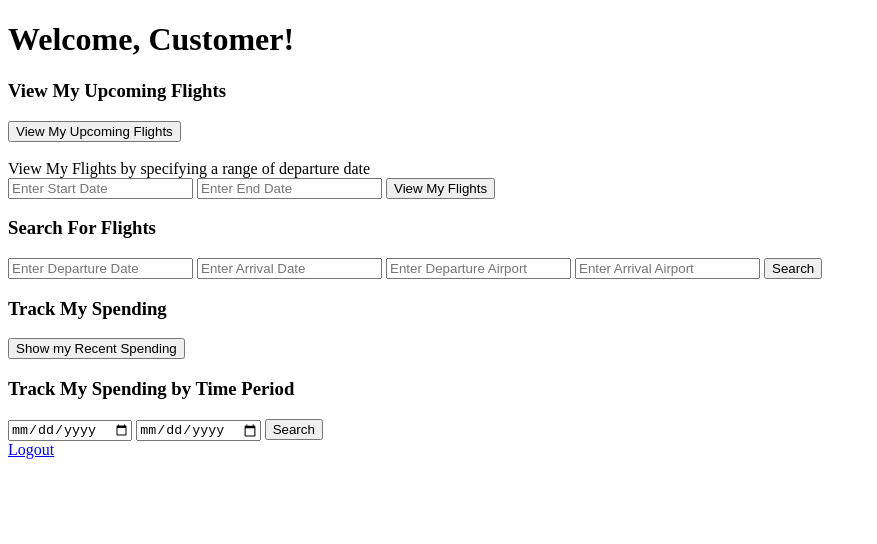
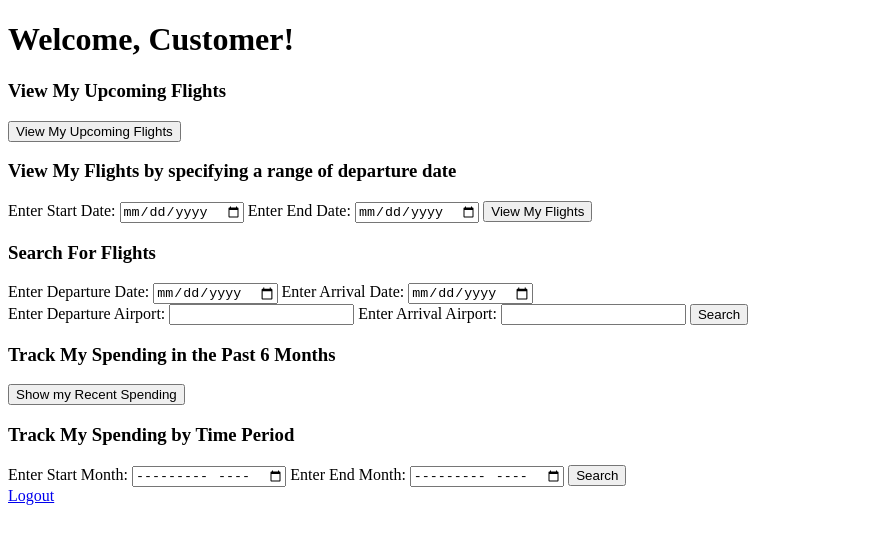
Before and after one commit to X-czh/Air-Ticket-Reservation-System, a Flask app: page /customer/ in a window 1280 px wide. Shown: the top 544 px of the page, without its empty margins (0-877 px from the left). Run offline with Flask 2, Linux system fonts and the light colour scheme; the visitor is signed in with stand-in values (Sample User, id 1).

Commit message:
finish customer

```diff
--- a/air_ticket/templates/customer/index.html
+++ b/air_ticket/templates/customer/index.html
@@ -15,10 +15,14 @@
     <input type="submit" value="View My Upcoming Flights"/>
 </form>
 
-<br> View My Flights by specifying a range of departure date <br>
+
+<h3>View My Flights by specifying a range of departure date</h3>
+
 <form action="viewMyFlightsOption" method="POST">
-    <input type="text" name="start_date" placeholder="Enter Start Date" required/>
-    <input type="text" name="end_date" placeholder="Enter End Date" required/>
+    Enter Start Date:
+    <input type="date" name="start_date" required/>
+    Enter End Date:
+    <input type="date" name="end_date" required/>
     <input type="submit" value="View My Flights"/>
 </form>
 
@@ -65,11 +69,15 @@
 <h3>Search For Flights</h3>
 
 <form action="searchFlights" method="POST">
-    <input type="text" name="departure_date" placeholder="Enter Departure Date" required/>
-    <input type="text" name="arrival_date" placeholder="Enter Arrival Date" required/>
-    <input type="text" name="departure_airport" placeholder="Enter Departure Airport" required/>
-    <input type="text" name="arrival_airport" placeholder="Enter Arrival Airport" required/>
-	<input type="submit" value="Search"/>
+        Enter Departure Date:
+        <input type="date" name="departure_date" required/>
+        Enter Arrival Date:
+        <input type="date" name="arrival_date" required/><br>
+        Enter Departure Airport:
+        <input type="text" name="departure_airport" required/>
+        Enter Arrival Airport:
+        <input type="text" name="arrival_airport" required/>
+        <input type="submit" value="Search"/>
 </form>
 
 {% if result_searchFlights %}
@@ -118,26 +126,27 @@
 {% endif %}
 
 
-<h3>Track My Spending</h3>
+<h3>Track My Spending in the Past 6 Months</h3>
 
 <form action="trackMySpendingDefault" method="POST">
     <input type="submit" value="Show my Recent Spending">
 </form>
 
-{% if total and monthwise %}
-<canvas id="myChart" width="800" height="400"></canvas>
+{% if total %}
+<br>My Total Spending in the Past 6 Month: {{ total }}<br>
+<canvas id="myChart1" width="800" height="400"></canvas>
 <script>
-var ctx = document.getElementById("myChart").getContext('2d');
+var ctx = document.getElementById("myChart1").getContext('2d');
 var myChart = new Chart(ctx, {
     type: 'bar',
     data: {
-        labels: [{% for value in monthwise %}
-                    '{{value.year}}' + '/' + '{{value.month}}',
+        labels: [{% for e in monthwise_label %}
+                    "{{e}}",
                 {% endfor %}],
         datasets: [{
-            label: '# of Votes',
-            data: [{% for value in monthwise %}
-                    {{value.total}},
+            label: 'Spending',
+            data: [{% for e in monthwise_total %}
+                    {{e}},
                 {% endfor %}],
             backgroundColor: [
                 'rgba(255, 99, 132, 0.2)',
@@ -197,60 +206,86 @@ var myChart = new Chart(ctx, {
 <h3> Track My Spending by Time Period </h3>
 
 <form action="trackMySpendingOptional" method="POST">
-    <input type="date" name="start_date" placeholder="Start Date" required/>
-    <input type="date" name="end_date" palceholder="End Date" required/>
+    Enter Start Month:
+    <input type="month" name="start_month" required/>
+    Enter End Month:
+    <input type="month" name="end_month" required/>
     <input type="submit" value="Search"/>
 </form>
-    {% if total and monthwise %}
-    <body>
-    <h3>Total Spending: "{{ total }}"</h3>
-    <canvas id="chart" width="600" height="400"></canvas>
-    <script>
-        var labels = [];
-        {% for value in monthwise %}
-            labels.push({{ value.year }} + {{ value.month }});
-        {% endfor %}
-        console.log(labels);
 
-        var data = [];
-        {% for value in monthwise %}
-            data.push({{ value.total }});
-        {% endfor %}
-        console.log(data);
+{% if total_option %}
+<br>My Total Spending in the Period: {{ total_option }}<br>
+<canvas id="myChart2" width="800" height="400"></canvas>
+<script>
+var ctx = document.getElementById("myChart2").getContext('2d');
+var myChart = new Chart(ctx, {
+    type: 'bar',
+    data: {
+        labels: [{% for e in monthwise_label_option %}
+                    "{{e}}",
+                {% endfor %}],
+        datasets: [{
+            label: 'Spending',
+            data: [{% for e in monthwise_total_option %}
+                    {{e}},
+                {% endfor %}],
+            backgroundColor: [
+                'rgba(255, 99, 132, 0.2)',
+                'rgba(54, 162, 235, 0.2)',
+                'rgba(255, 206, 86, 0.2)',
+                'rgba(75, 192, 192, 0.2)',
+                'rgba(153, 102, 255, 0.2)',
+                'rgba(255, 159, 64, 0.2)'
+            ],
+            borderColor: [
+                'rgba(255,99,132,1)',
+                'rgba(54, 162, 235, 1)',
+                'rgba(255, 206, 86, 1)',
+                'rgba(75, 192, 192, 1)',
+                'rgba(153, 102, 255, 1)',
+                'rgba(255, 159, 64, 1)'
+            ],
+            borderWidth: 1
+        }]
+    },
+    options: {
+        responsive: false,
+        scales: {
+            yAxes: [{
+                ticks: {
+                    beginAtZero:true
+                }
+            }]
+        },
+        hover: {
+            animationDuration: 0
+        },
+        animation: {
+            duration: 1,
+            onComplete: function () {
+                var chartInstance = this.chart,
+                    ctx = chartInstance.ctx;
+                ctx.font = Chart.helpers.fontString(Chart.defaults.global.defaultFontSize, Chart.defaults.global.defaultFontStyle, Chart.defaults.global.defaultFontFamily);
+                ctx.textAlign = 'center';
+                ctx.textBaseline = 'bottom';
 
-        var barData = {
-            labels : labels,
-            datasets : [
-                {
-                    fillColor: "rgba(151,187,205,0.2)",
-                    strokeColor: "rgba(151,187,205,1)",
-                    pointColor: "rgba(151,187,205,1)",
-                    data : data
-                }
-            ]
+                this.data.datasets.forEach(function (dataset, i) {
+                    var meta = chartInstance.controller.getDatasetMeta(i);
+                    meta.data.forEach(function (bar, index) {
+                        var data = dataset.data[index];
+                        ctx.fillText(data, bar._model.x, bar._model.y - 5);
+                    });
+                });
+            }
         }
+    }
+});
+</script>
+{% endif %}
 
-       var mychart = document.getElementById("chart").getContext("2d");
-
-       steps = 10
-       max = 10
-       // draw bar chart
-       new Chart(mychart).Bar(barData, {
-            scaleOverride: true,
-            scaleSteps: steps,
-            scaleStepWidth: Math.ceil(max / steps),
-            scaleStartValue: 0,
-            scaleShowVerticalLines: true,
-            scaleShowGridLines : true,
-            barShowStroke : true,
-            scaleShowLabels: true
-       });
-
-    {% endif %}
-
-    </script>
-    </body>
-
+{% if message_trackMySpendingOptional %}
+    <p><strong>{{ message_trackMySpendingOptional }}</strong></p>
+{% endif %}
 
 <style type="text/css">
     table, th, td{
--- a/air_ticket/views/customer.py
+++ b/air_ticket/views/customer.py
@@ -1,4 +1,6 @@
 from flask import Blueprint, render_template, request, session, redirect
+from datetime import date, datetime, timedelta
+from dateutil.relativedelta import relativedelta
 from air_ticket import conn
 from air_ticket.utils import requires_login_customer
 
@@ -157,25 +159,42 @@ def trackMySpendingDefault():
 	# grabs information
 	customer_email = session['username']
 
+	# computes date
+	end_date = (date.today() + relativedelta(months=+1)).replace(day=1)
+	end_date_str = end_date.strftime('%Y-%m-%d')
+	start_date = end_date - relativedelta(months=+6)
+	start_date_str = start_date.strftime('%Y-%m-%d')
+
 	# cursor used to send queries
 	cursor = conn.cursor()
-	# executes query
+	# query
 	query = '''
 		SELECT SUM(price) as total
 		FROM purchases NATURAL JOIN ticket NATURAL JOIN flight
-		WHERE customer_email = %s AND purchase_date >= DATE_SUB(NOW(), INTERVAL 1 YEAR) '''
-	cursor.execute(query, (customer_email))
-	total = cursor.fetchone()
-	query = '''
-		SELECT YEAR(departure_time) as year, MONTH(departure_time) as month, SUM(price) as total
-		FROM purchases NATURAL JOIN ticket NATURAL JOIN flight
-		WHERE customer_email = %s AND purchase_date >= DATE_SUB(NOW(), INTERVAL 6 MONTH)
-		GROUP BY year, month
-		ORDER BY year DESC, month DESC '''
-	cursor.execute(query, (customer_email))
-	monthwise = cursor.fetchall()
+		WHERE customer_email = %s AND purchase_date >= %s AND purchase_date < %s'''
+
+	# total
+	cursor.execute(query, (customer_email, start_date_str, end_date_str))
+	data = cursor.fetchone()
+	total = data['total']
+
+	# monthwise
+	monthwise_label = []
+	monthwise_total = []
+	end_date = start_date + relativedelta(months=+1)
+	for _ in range(6):
+		start_date_str = start_date.strftime('%Y-%m-%d')
+		end_date_str = end_date.strftime('%Y-%m-%d')
+		cursor.execute(query, (customer_email, start_date_str, end_date_str))
+		monthwise = cursor.fetchone()
+		monthwise_label.append(start_date.strftime('%y/%m'))
+		monthwise_total.append(monthwise['total'] if monthwise['total'] != None else 0)
+		start_date += relativedelta(months=+1)
+		end_date += relativedelta(months=+1)
+
 	cursor.close()
-	return render_template('customer/index.html', total=total, monthwise=monthwise)
+	return render_template('customer/index.html', total=total,
+		monthwise_label=monthwise_label, monthwise_total=monthwise_total)
 
 
 # Track my spending optional view
@@ -184,28 +203,51 @@ def trackMySpendingDefault():
 def trackMySpendingOptional():
 	# grabs information
 	customer_email = session['username']
-	start_date = request.form['start_date']
-	end_date = request.form['end_date']
+	start_month = request.form['start_month']
+	end_month = request.form['end_month']
+
+	# check consistence of months
+	if start_month > end_month:
+		error = 'Error: end month is earlier than start month!'
+		return render_template('customer/index.html', message_trackMySpendingOptional=error)
+
+	# computes date
+	start_date = datetime.strptime(start_month, '%Y-%m').date()
+	start_date_str = start_date.strftime('%Y-%m-%d')
+	end_date = datetime.strptime(end_month, '%Y-%m').date() + relativedelta(months=+1)
+	end_date_str = end_date.strftime('%Y-%m-%d')
+	diff = (end_date.year - start_date.year) * 12 + (end_date.month - start_date.month)
 
 	# cursor used to send queries
 	cursor = conn.cursor()
-	# executes query
+	# query
 	query = '''
 		SELECT SUM(price) as total
 		FROM purchases NATURAL JOIN ticket NATURAL JOIN flight
-		WHERE customer_email = %s AND purchase_date BETWEEN %s AND %s '''
-	cursor.execute(query, (customer_email, start_date, end_date))
-	total = cursor.fetchone()
-	query = '''
-		SELECT YEAR(departure_time) as year, MONTH(departure_time) as month, SUM(price) as total
-		FROM purchases NATURAL JOIN ticket NATURAL JOIN flight
-		WHERE customer_email = %s AND purchase_date BETWEEN %s AND %s
-		GROUP BY year, month
-		ORDER BY year DESC, month DESC '''
-	cursor.execute(query, (customer_email, start_date, end_date))
-	monthwise = cursor.fetchall()
+		WHERE customer_email = %s AND purchase_date >= %s AND purchase_date < %s'''
+
+	# total
+	cursor.execute(query, (customer_email, start_date_str, end_date_str))
+	data = cursor.fetchone()
+	total = data['total']
+
+	# monthwise
+	monthwise_label = []
+	monthwise_total = []
+	end_date = start_date + relativedelta(months=+1)
+	for _ in range(diff):
+		start_date_str = start_date.strftime('%Y-%m-%d')
+		end_date_str = end_date.strftime('%Y-%m-%d')
+		cursor.execute(query, (customer_email, start_date_str, end_date_str))
+		monthwise = cursor.fetchone()
+		monthwise_label.append(start_date.strftime('%y/%m'))
+		monthwise_total.append(monthwise['total'] if monthwise['total'] != None else 0)
+		start_date += relativedelta(months=+1)
+		end_date += relativedelta(months=+1)
+
 	cursor.close()
-	return render_template('customer/index.html', total=total, monthwise=monthwise)
+	return render_template('customer/index.html', total_option=total,
+		monthwise_label_option=monthwise_label, monthwise_total_option=monthwise_total)
 
 
 # Define route for logout
```
